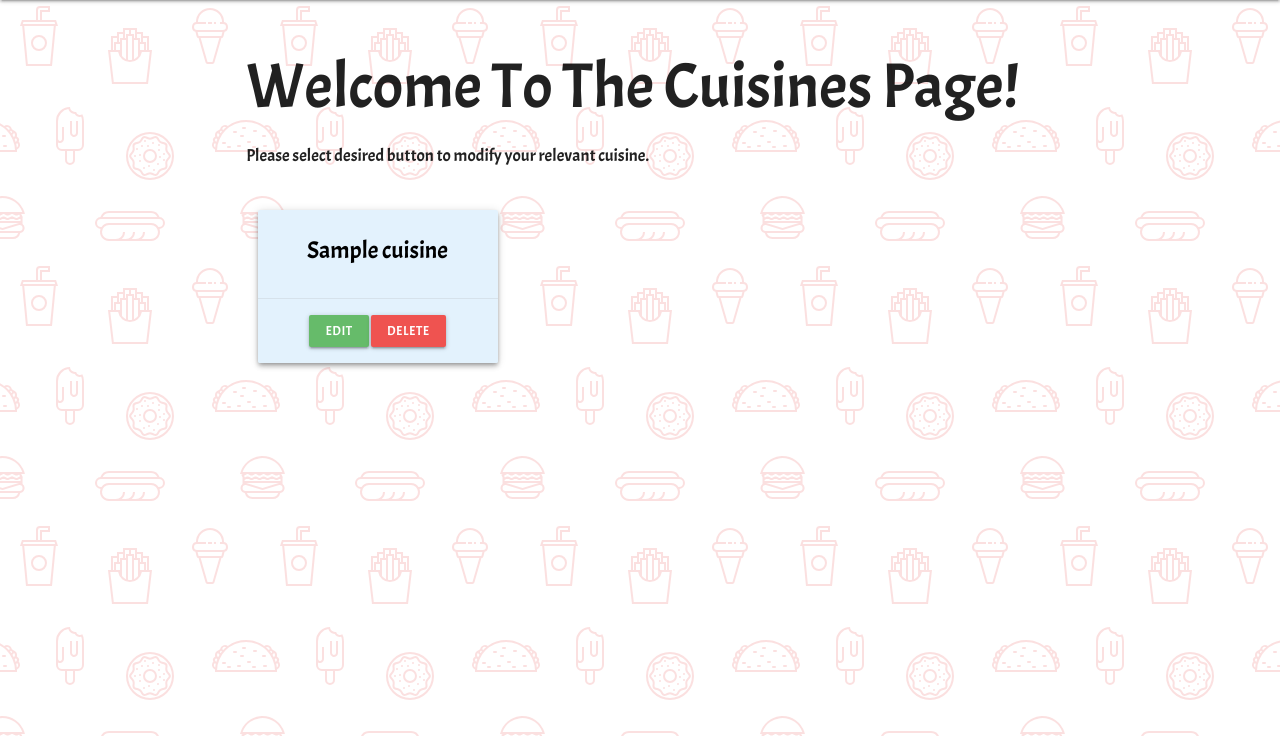
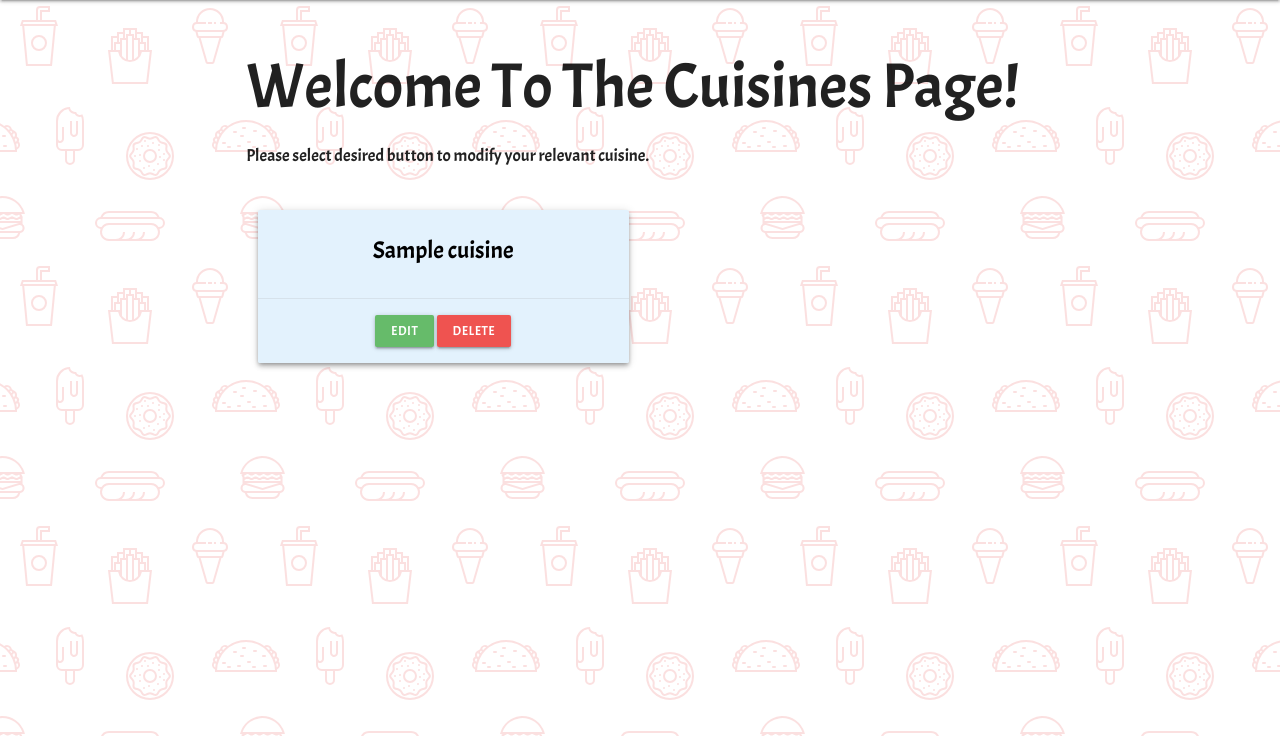
Before and after one commit to connor-blackburn/gutsy, a Flask app: page /edit_cuisine_homepage in a window 1280 px wide. Shown: the part 64-800 px from the top of the page. Run offline with Flask 2, Linux system fonts and the light colour scheme; a database or web service that is not in the repository returns one stand-in record (values such as "Sample title"); some libraries are stand-ins or nearby versions.

Commit message:
edit cuisine homepage adjusted for tablets

```diff
--- a/.c9/metadata/environment/templates/get_recipes_step_two.html
+++ b/.c9/metadata/environment/templates/get_recipes_step_two.html
@@ -1 +1 @@
-{"filter":false,"title":"get_recipes_step_two.html","tooltip":"/templates/get_recipes_step_two.html","undoManager":{"mark":0,"position":0,"stack":[[{"start":{"row":22,"column":139},"end":{"row":22,"column":140},"action":"insert","lines":["<"],"id":2},{"start":{"row":22,"column":140},"end":{"row":22,"column":141},"action":"insert","lines":["/"]},{"start":{"row":22,"column":141},"end":{"row":22,"column":142},"action":"insert","lines":["s"]},{"start":{"row":22,"column":142},"end":{"row":22,"column":143},"action":"insert","lines":["p"]},{"start":{"row":22,"column":143},"end":{"row":22,"column":144},"action":"insert","lines":["a"]},{"start":{"row":22,"column":144},"end":{"row":22,"column":145},"action":"insert","lines":["n"]},{"start":{"row":22,"column":145},"end":{"row":22,"column":146},"action":"insert","lines":[">"]}],[{"start":{"row":22,"column":57},"end":{"row":22,"column":84},"action":"remove","lines":[" class=\"hide-on-small-only\""],"id":7}]]},"ace":{"folds":[],"scrolltop":82,"scrollleft":0,"selection":{"start":{"row":22,"column":57},"end":{"row":22,"column":84},"isBackwards":false},"options":{"guessTabSize":true,"useWrapMode":false,"wrapToView":true},"firstLineState":{"row":53,"mode":"ace/mode/html"}},"timestamp":1573219916502,"hash":"34ff6a5aa69a5d350e3c085c0705bd11972cbc1a"}
+{"filter":false,"title":"get_recipes_step_two.html","tooltip":"/templates/get_recipes_step_two.html","undoManager":{"mark":0,"position":0,"stack":[[{"start":{"row":22,"column":139},"end":{"row":22,"column":140},"action":"insert","lines":["<"],"id":2},{"start":{"row":22,"column":140},"end":{"row":22,"column":141},"action":"insert","lines":["/"]},{"start":{"row":22,"column":141},"end":{"row":22,"column":142},"action":"insert","lines":["s"]},{"start":{"row":22,"column":142},"end":{"row":22,"column":143},"action":"insert","lines":["p"]},{"start":{"row":22,"column":143},"end":{"row":22,"column":144},"action":"insert","lines":["a"]},{"start":{"row":22,"column":144},"end":{"row":22,"column":145},"action":"insert","lines":["n"]},{"start":{"row":22,"column":145},"end":{"row":22,"column":146},"action":"insert","lines":[">"]}],[{"start":{"row":22,"column":57},"end":{"row":22,"column":84},"action":"remove","lines":[" class=\"hide-on-small-only\""],"id":7}]]},"ace":{"folds":[],"scrolltop":82,"scrollleft":0,"selection":{"start":{"row":22,"column":57},"end":{"row":22,"column":84},"isBackwards":false},"options":{"guessTabSize":true,"useWrapMode":false,"wrapToView":true},"firstLineState":{"row":88,"mode":"ace/mode/html"}},"timestamp":1573219916502,"hash":"34ff6a5aa69a5d350e3c085c0705bd11972cbc1a"}
--- a/main.scss
+++ b/main.scss
@@ -177,7 +177,9 @@ span {
     @include smartphoneLarge {
         font-size: 0.7em;
     }
-
+    @include tablet {
+        font-size: 0.7em;
+    }
 }
 
 .edit_cuisine {
--- a/static/css/main.css
+++ b/static/css/main.css
@@ -144,6 +144,9 @@ body {
 @media (min-width: 376px) and (max-width: 425px) {
   .edit_cuisine_homepage {
     font-size: 0.7em; } }
+@media (min-width: 426px) and (max-width: 768px) {
+  .edit_cuisine_homepage {
+    font-size: 0.7em; } }
 
 @media (min-width: 321px) and (max-width: 375px) {
   .edit_cuisine {
--- a/templates/edit_cuisine_homepage.html
+++ b/templates/edit_cuisine_homepage.html
@@ -14,7 +14,7 @@
     <!-- cuisine list display, offering users delete and edit buttons -->
     <div class="row">
         {% for cuisine in cuisines %}
-        <div class="col s12 m4">
+        <div class="col s12 m6">
             <div class="card blue lighten-5 z-depth-2">
                 <div class="card-content white-text">
                     <span class="card-title black-text center-align">{{cuisine.cuisine_name}}</span>
```
Also changed, not shown: .c9/metadata/environment/main.scss (+1 -1 lines), .c9/metadata/environment/templates/edit_cuisine_homepage.html (+1 -1 lines), .c9/metadata/environment/templates/get_recipes_step_one.html (+1 -1 lines), 1 other file.
